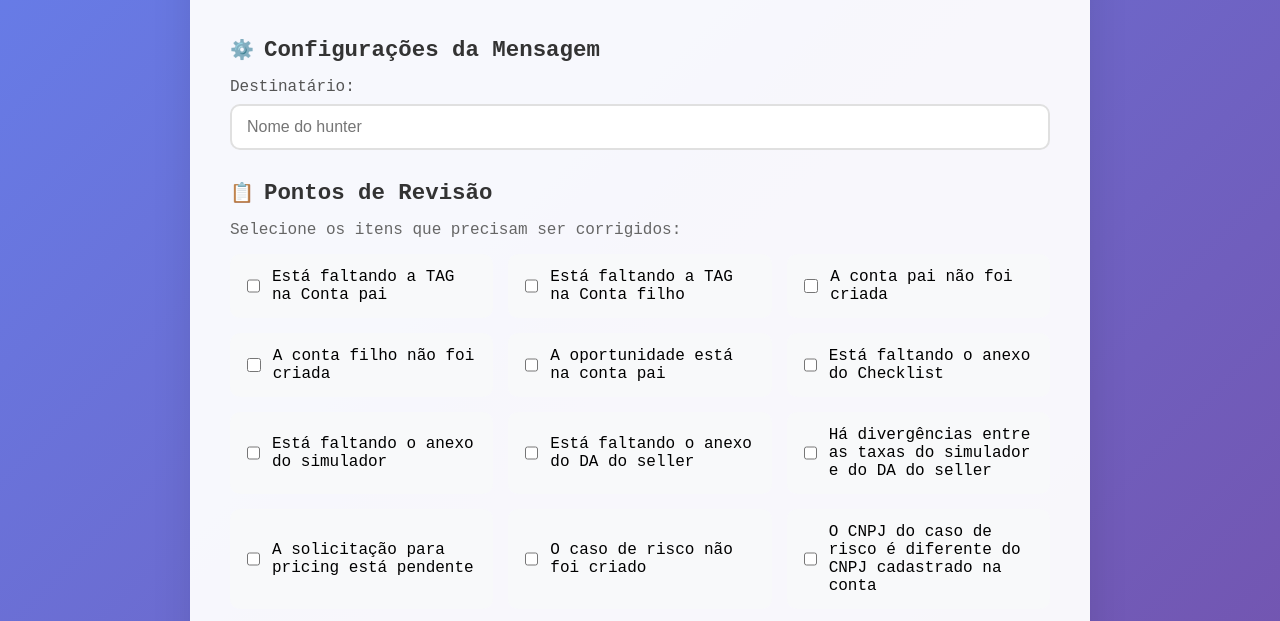
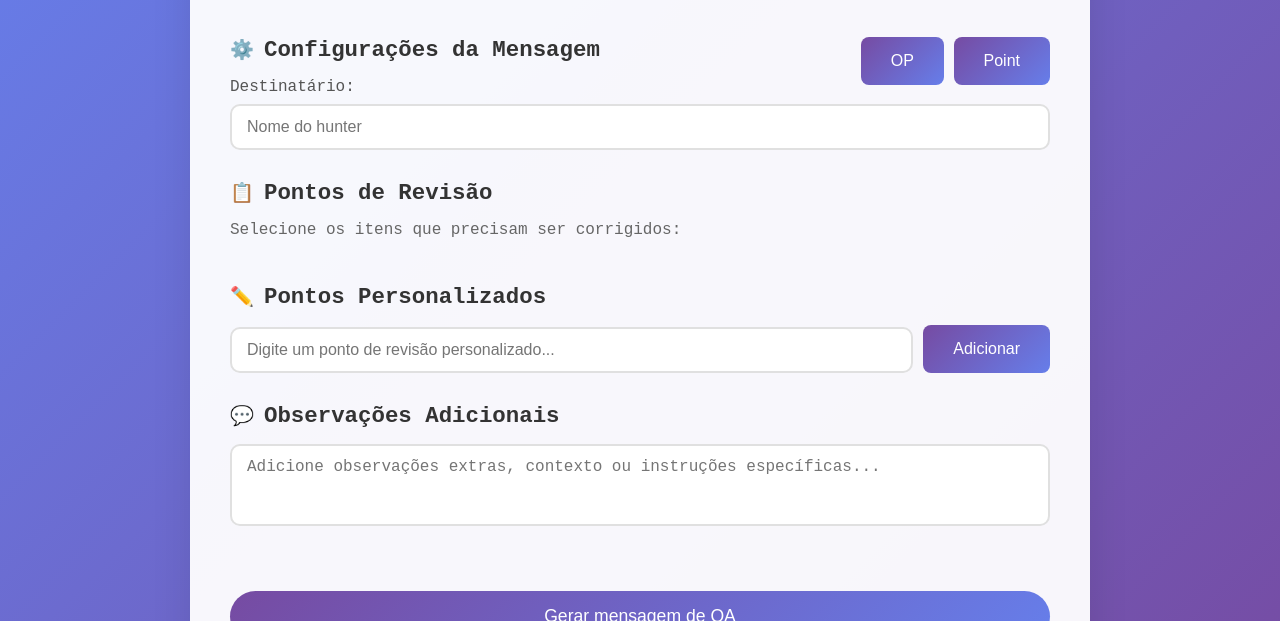
Before and after one commit to leviberga/qa-message-generator, a plain HTML site: page index.html in a window 1280 px wide. Shown: the part 138-759 px from the top of the page. Drawn offline with Linux system fonts and the light colour scheme.

Commit message:
ft: new option button to select the product

```diff
--- a/index.html
+++ b/index.html
@@ -15,8 +15,11 @@
 
         <div class="content">
             <div class="section">
+                <div class="switchproduct">
+                <button id="btn-op" class="btn-primary" onclick="initializeCheckboxes();">OP</button>
+                <button id="btn-point" class="btn-primary" onclick="pointInitializeCheckboxes();">Point</button>
+                </div>
                 <h2><span class="icon">⚙️</span> Configurações da Mensagem</h2>
-
                 <div class="input-group">
                     <label for="recipient">Destinatário:</label>
                     <input type="text" id="recipient" placeholder="Nome do hunter" value="">
@@ -65,7 +68,7 @@
     </div>
 
     <script>
-        initializeCheckboxes();
+
     </script>
 </body>
 
--- a/scripts/main.js
+++ b/scripts/main.js
@@ -16,13 +16,38 @@
             'O caso de risco está pendente da análise de PLD',
             'A análise de risco está pendente'
         ];
+        const pointPredefinedPoints = [
+         'Está faltando o E-mail',
+         'Está faltando o CNPJ',
+         'Está faltando as Account Tags na conta pai',
+         'Está faltando o simulador',
+         'Está faltando o Cartão CNPJ',
+         'Está faltando o DA da gestão',
+         'Está faltando o DA do seller',
+         'Está faltando o documento do administrador',
+         'Está faltando o documento da empresa',
+         'Há divergências entre o simulador e o DA da gestão',
+         'Há divergências entre o simulador e o DA do seller',
+         'O simulador possui CNPJ divergente do cartão CNPJ',
+         'O simulador possui CNAE divergente do cartão CNPJ',
+         'O CNPJ do caso de risco é divergente do CNPJ do simulador',
+         'O TPV do caso de risco é divergente do TPV do simulador',
+         'A análise de risco está expirada',
+         'O caso de risco foi reprovado'
+        ]
 
         let customPoints = [];
         let selectedPoints = new Set();
+        let currentPointsArray = predefinedPoints;
 
         // Inicializar checkboxes
         function initializeCheckboxes() {
+            currentPointsArray = predefinedPoints;
+            selectedPoints.clear();
+
             const grid = document.getElementById('checkboxGrid');
+
+             grid.innerHTML = '';
 
             predefinedPoints.forEach((point, index) => {
                 const div = document.createElement('div');
@@ -36,12 +61,38 @@
 
                 grid.appendChild(div);
             });
+
+            grid.style.display = 'grid';
+        }
+
+        function pointInitializeCheckboxes() {
+            currentPointsArray = pointPredefinedPoints;
+            selectedPoints.clear();
+
+            const grid = document.getElementById('checkboxGrid');
+
+            grid.innerHTML = '';
+
+            pointPredefinedPoints.forEach((point, index) => {
+                const div = document.createElement('div');
+                div.className = 'checkbox-item';
+                div.onclick = () => toggleCheckbox(index);
+
+                div.innerHTML = `
+                    <input type="checkbox" id="point_${index}" onchange="togglePoint('${point}', this.checked)">
+                    <label for="point_${index}">${point}</label>
+                `;
+
+                grid.appendChild(div);
+            });
+
+            grid.style.display = 'grid';
         }
 
         function toggleCheckbox(index) {
             const checkbox = document.getElementById(`point_${index}`);
             const item = checkbox.closest('.checkbox-item');
-            const point = predefinedPoints[index];
+            const point = currentPointsArray[index];
 
             checkbox.checked = !checkbox.checked;
 
@@ -66,14 +117,16 @@
 
         function clearAllCheckboxes() {
             // Limpar todos os checkboxes predefinidos
-            predefinedPoints.forEach((point, index) => {
+            currentPointsArray.forEach((point, index) => {
                 const checkbox = document.getElementById(`point_${index}`);
+                if (checkbox) {
                 const item = checkbox.closest('.checkbox-item');
 
                 if (checkbox.checked) {
                     checkbox.checked = false;
                     item.classList.remove('checked');
                 }
+            }
             });
             // Limpar todos os pontos personalizados
             customPoints = [];
--- a/styles/style.css
+++ b/styles/style.css
@@ -63,6 +63,18 @@
 
         .input-group {
             margin-bottom: 20px;
+        }
+        .switchproduct {
+            float: right;
+        }
+        .switchproduct button {
+            padding: 15px 30px;
+            border: none;
+            border-radius: 8px;
+            font-size: 1rem;
+            font-weight: 500;
+            cursor: pointer;
+            transition: all 0.3s ease;
         }
 
         .input-group label {
```
